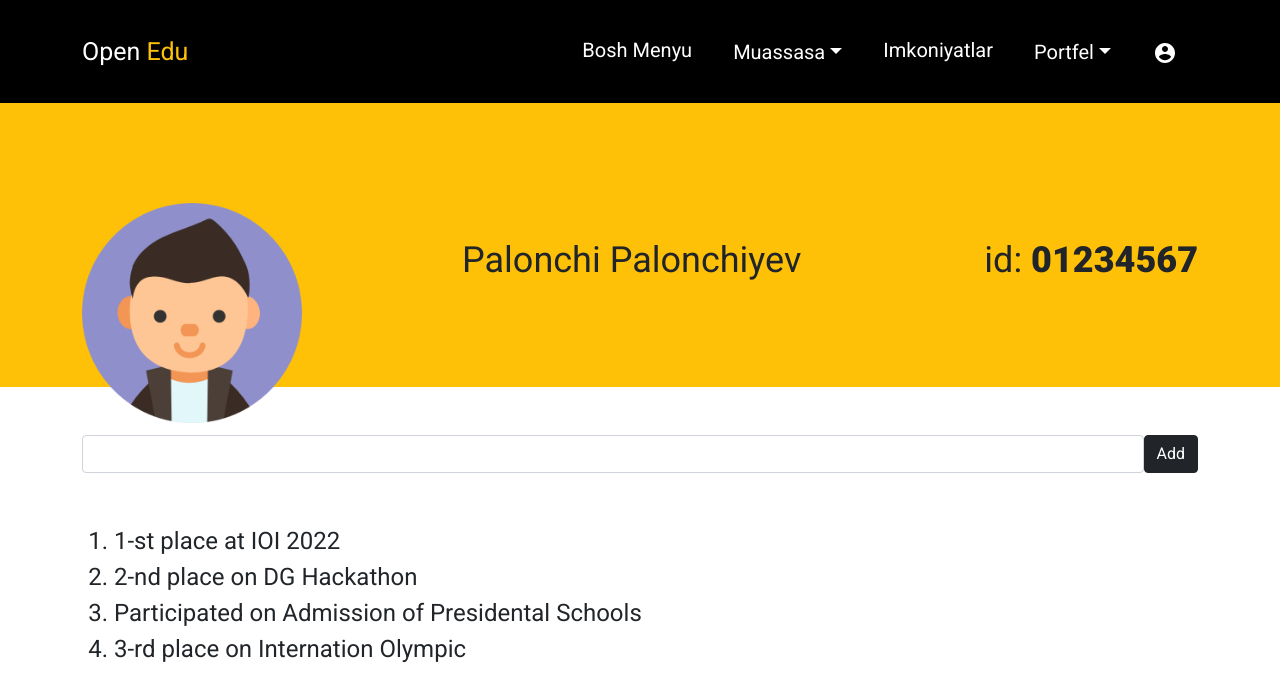
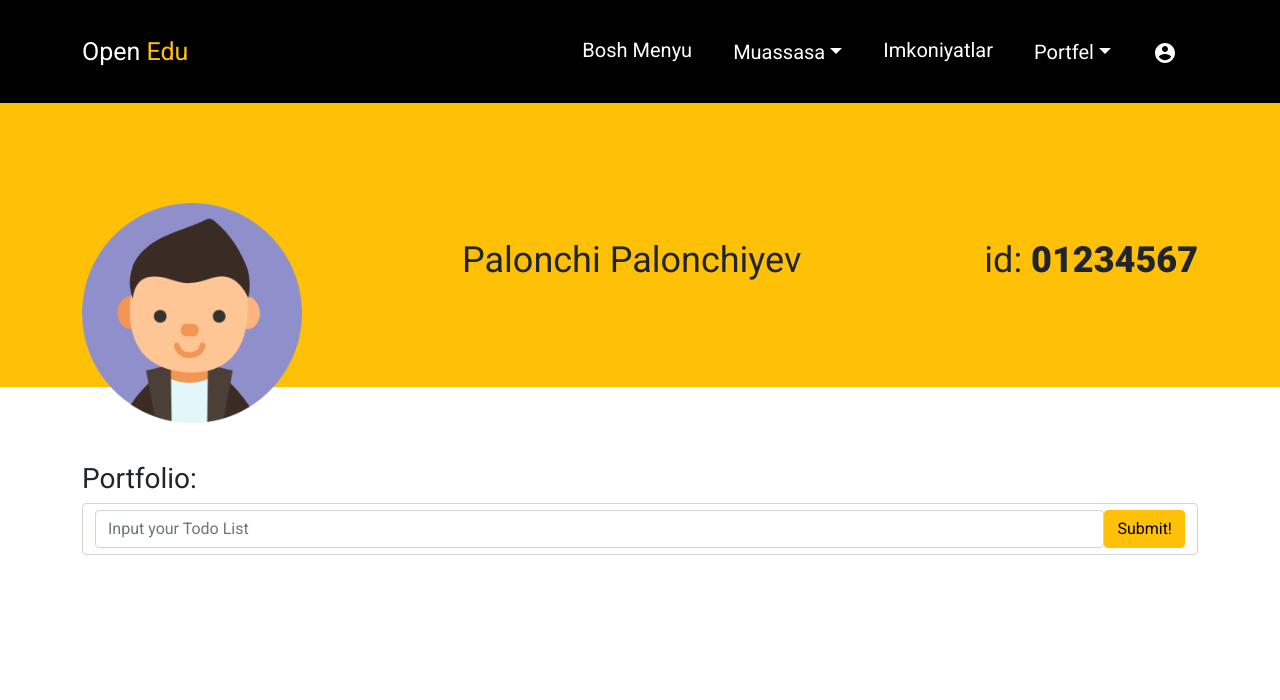
Before and after one commit to emotifs/open-edu, a React (Create React App) app: page /portfolio in a window 1280 px wide. Shown: the top 700 px of the page. Built offline with nearby package versions, Linux system fonts and the light colour scheme.

Commit message:
changer portfolio page

```diff
--- a/package.json
+++ b/package.json
@@ -13,6 +13,7 @@
     "node-sass": "4.14.1",
     "react": "^17.0.2",
     "react-dom": "^17.0.2",
+    "react-loader-spinner": "^4.0.0",
     "react-modal": "^3.14.3",
     "react-reveal": "^1.2.2",
     "react-router-dom": "^5.2.0",
--- a/src/home/HomeMain.js
+++ b/src/home/HomeMain.js
@@ -4,7 +4,8 @@ import NavSec from './NavSec';
 import Reveal from 'react-reveal/Reveal';
 import Institution from './Institution';
 import SecondSec from './SecondSec';
-import FooterContainer from '../footer/containers/footer'
+import FooterContainer from '../footer/containers/footer';
+
 
 function HomeMain () {
     return(
--- a/src/projects/MyPortfolio.js
+++ b/src/projects/MyPortfolio.js
@@ -3,6 +3,7 @@ import { Container } from 'reactstrap';
 import NavSec from '../home/NavSec';
 import '../projects/projects.scss';
 import PortfolioHeader from './PortfolioHeader';
+import ToDo from '../projects/ToDo'
 
 function MyPortfolio() {
     return (
@@ -12,28 +13,7 @@ function MyPortfolio() {
             </div>
             <PortfolioHeader className="mb-5"/>
             <Container>
-               <div className="form-group mt-5">
-                    <input type="text" className="form-control"/>
-                    <buton type="submit" className="btn btn-dark">Add</buton>
-               </div>
-
-               <ol id="achieve">
-                    <li>
-                        1-st place at IOI 2022
-                    </li>
-
-                    <li>
-                        2-nd place on DG Hackathon
-                    </li>
-
-                    <li>
-                        Participated on Admission of Presidental Schools
-                    </li>
-
-                    <li>
-                        3-rd place on Internation Olympic
-                    </li>
-               </ol>
+                <ToDo />
             </Container>
         </div>
     )
--- /dev/null
+++ b/src/projects/ToDo.js
@@ -0,0 +1,90 @@
+import React, { useState, useEffect } from "react";
+import List from "./components/List";
+import Alert from "./components/Alert";
+
+const getLocalStorage = () => {
+  let list = localStorage.getItem("list");
+  if (list) {
+    return (list = JSON.parse(localStorage.getItem("list")));
+  } else {
+    return [];
+  }
+};
+function ToDo() {
+  const [name, setName] = useState("");
+  const [list, setList] = useState(getLocalStorage());
+  const [isEditing, setIsEditing] = useState(false);
+  const [editID, setEditID] = useState(null);
+  const [alert, setAlert] = useState({ show: false, msg: "", type: "" });
+  const handleSubmit = (e) => {
+    e.preventDefault();
+    if (!name) {
+      showAlert(true, "danger", "please enter value");
+    } else if (name && isEditing) {
+      setList(
+        list.map((item) => {
+          if (item.id === editID) {
+            return { ...item, title: name };
+          }
+          return item;
+        })
+      );
+      setName("");
+      setEditID(null);
+      setIsEditing(false);
+      showAlert(true, "success", "value changed");
+    } else {
+      showAlert(true, "success", "item added to the list");
+      const newItem = { id: new Date().getTime().toString(), title: name };
+
+      setList([...list, newItem]);
+      setName("");
+    }
+  };
+
+  const showAlert = (show = false, type = "", msg = "") => {
+    setAlert({ show, type, msg });
+  };
+  const clearList = () => {
+    showAlert(true, "danger", "empty list");
+    setList([]);
+  };
+  const removeItem = (id) => {
+    showAlert(true, "danger", "item removed");
+    setList(list.filter((item) => item.id !== id));
+  };
+  const editItem = (id) => {
+    const specificItem = list.find((item) => item.id === id);
+    setIsEditing(true);
+    setEditID(id);
+    setName(specificItem.title);
+  };
+  useEffect(() => {
+    localStorage.setItem("list", JSON.stringify(list));
+  }, [list]);
+  return (
+    <section className="section-center">
+      <form className="grocery-form" onSubmit={handleSubmit}>
+        {alert.show && <Alert {...alert} removeAlert={showAlert} list={list} />}
+
+        <h3>Portfolio:</h3>
+        <div className="form-control">
+          <input type="text" className="grocery form-control" placeholder="Input your Todo List" value={name} onChange={(e) => setName(e.target.value)} />
+          <button type="submit" className="submit-btn btn btn-warning ">
+            {isEditing ? "edit" : "Submit!"}
+          </button>
+        </div>
+      </form>
+      {list.length > 0 && (
+        <div className="grocery-container">
+          <List items={list} removeItem={removeItem} editItem={editItem} />
+          <button className="clear-btn btn btn-danger" onClick={clearList}>
+            Clear items
+          </button>
+        </div>
+      )}
+    </section>
+  );
+}
+
+export default ToDo;
--- /dev/null
+++ b/src/projects/components/Alert.js
@@ -0,0 +1,14 @@
+
+import React, { useEffect } from "react";
+
+const Alert = ({ type, msg, removeAlert, list }) => {
+  useEffect(() => {
+    const timeout = setTimeout(() => {
+      removeAlert();
+    }, 3000);
+    return () => clearTimeout(timeout);
+  }, [list]);
+  return <p className={`alert alert-${type}`}>{msg}</p>;
+};
+
+export default Alert;
--- /dev/null
+++ b/src/projects/components/List.js
@@ -0,0 +1,26 @@
+import React from "react";
+import { FaEdit, FaTrash } from "react-icons/fa";
+const List = ({ items, removeItem, editItem }) => {
+  return (
+    <div className="grocery-list">
+      {items.map((item) => {
+        const { id, title } = item;
+        return (
+          <article className="grocery-item" key={id}>
+            <p className="title">{title}</p>
+            <div className="btn-container">
+              <button type="button" className="edit-btn btn btn-success" onClick={() => editItem(id)}>
+                <FaEdit />
+              </button>
+              <button type="button" className="delete-btn btn btn-danger" onClick={() => removeItem(id)}>
+                <FaTrash />
+              </button>
+            </div>
+          </article>
+        );
+      })}
+    </div>
+  );
+};
+
+export default List;
--- a/src/styles/main.scss
+++ b/src/styles/main.scss
@@ -60,9 +60,11 @@ nav{
                 text-decoration: none;
                 transition: 0.2s ease;
                 -webkit-transition: 0.2s ease;
+                padding: 10px 0;
                 &:hover{
-                    color: #FFC107!important;
+                    border-bottom:1px solid #FFC107!important;
                     text-decoration: none;
+                    transition: 0.4s;
                 }
             }
         }
@@ -230,6 +232,7 @@ nav.fixed{
     background: linear-gradient(rgba(0, 0, 0, 0.6), rgba(0,0, 0, 0.6)), url("../images//mit.jpg");
     background-position: center;
     background-size: cover;
+    background-attachment: fixed;
     color: #fff;
     padding: 80px 0;
 
@@ -294,3 +297,32 @@ nav.fixed{
 .w-35{
     width: 35%!important;
 }
+
+.section-center{
+    margin: 75px 0;
+    width: 100%;
+}
+
+.form-control{
+    display: flex!important;
+}
+.grocery{
+    width: 94%!important;
+}
+
+.title{
+    padding: 5px 10px;
+    background-color: #007BFF;
+    color: #fff;
+    border-radius: 4px;
+    margin: 10px 0;
+    width: 92%;
+}
+
+.grocery-item{
+    display: flex!important;
+    button{
+        padding: 5px;
+        margin: 6px;
+    }
+}
```
Also changed, not shown: src/Loader/Loader.js (added), 1 other file (tests, documents, lock files or other folders).
